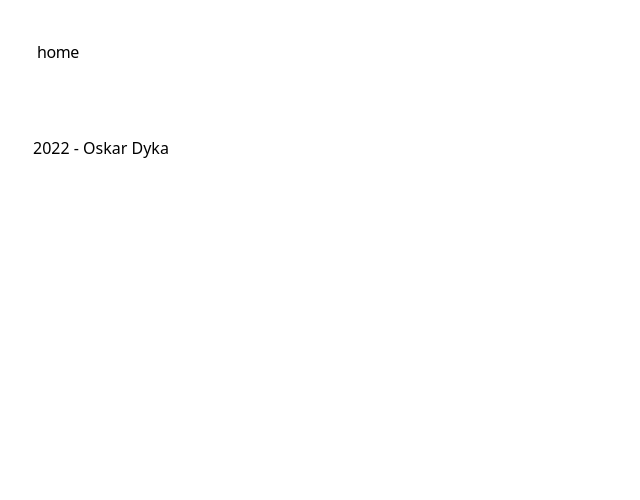
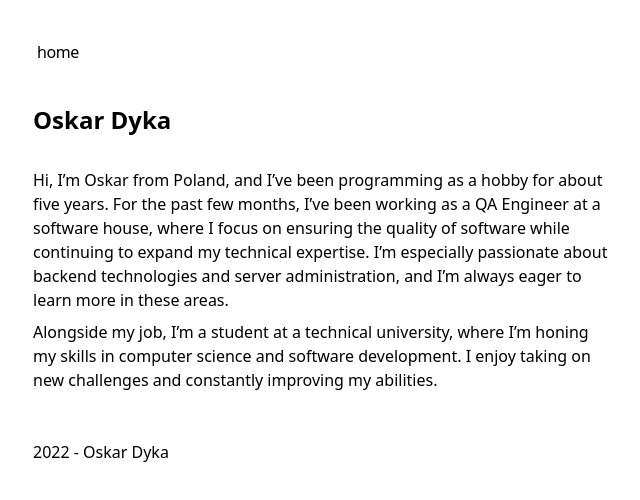
Before and after one commit to TeksuSiK/homepage, a Next.js app: page / in a window 1280 px wide. Shown: the top 500 px of the page, without its empty margins (319-959 px from the left). Built offline with nearby package versions, Linux system fonts and the light colour scheme.

Commit message:
Add content for main page

```diff
--- a/app/page.tsx
+++ b/app/page.tsx
@@ -1,3 +1,25 @@
 export default function Home() {
-    return <div></div>
+    return (
+        <div>
+            <div className="mb-8 text-2xl font-semibold">Oskar Dyka</div>
+            <div className="mb-4">
+                <div className="mb-2">
+                    Hi, I’m Oskar from Poland, and I’ve been programming as a
+                    hobby for about five years. For the past few months, I’ve
+                    been working as a QA Engineer at a software house, where I
+                    focus on ensuring the quality of software while continuing
+                    to expand my technical expertise. I’m especially passionate
+                    about backend technologies and server administration, and
+                    I’m always eager to learn more in these areas.
+                </div>
+
+                <div>
+                    Alongside my job, I’m a student at a technical university,
+                    where I’m honing my skills in computer science and software
+                    development. I enjoy taking on new challenges and constantly
+                    improving my abilities.
+                </div>
+            </div>
+        </div>
+    )
 }
```
